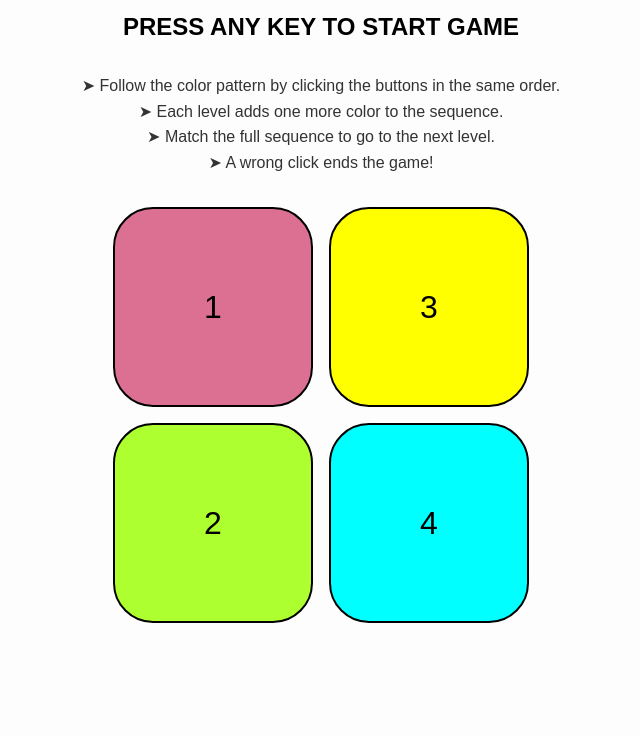
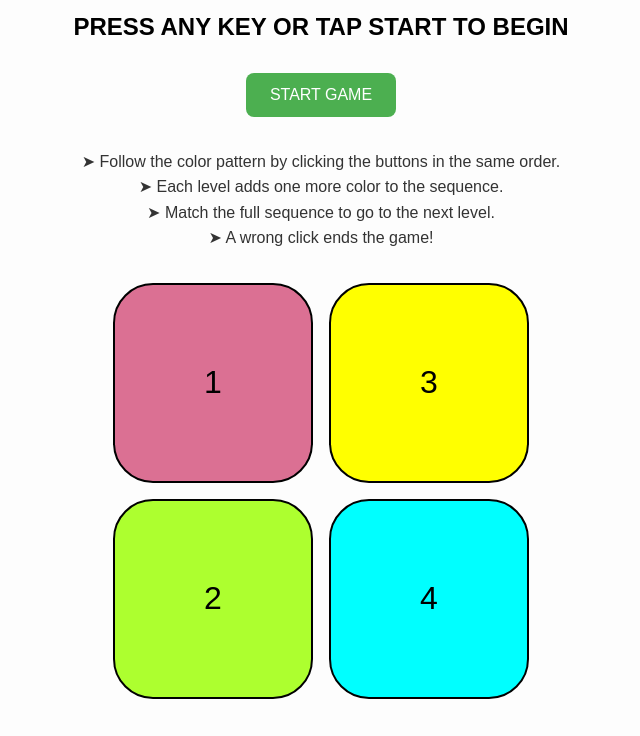
Before and after one commit to HARSHAD280905/SIMON-GAME, a plain HTML site: page index.html in a window 1280 px wide. Shown: the part 64-800 px from the top of the page, without its empty margins (319-959 px from the left). Drawn offline with Linux system fonts and the light colour scheme.

Commit message:
add start button

```diff
--- a/index.html
+++ b/index.html
@@ -8,7 +8,8 @@
 </head>
 <body>
     <h1>SIMON GAME</h1>
-    <h2>PRESS ANY KEY TO START GAME</h2>
+    <h2>PRESS ANY KEY OR TAP START TO BEGIN</h2>
+    <button id="startBtn">START GAME</button>
     <p class="instructions">
         ➤ Follow the color pattern by clicking the buttons in the same order.<br>
         ➤ Each level adds one more color to the sequence.<br>
--- a/simongame.css
+++ b/simongame.css
@@ -26,6 +26,21 @@ h2 {
     margin-bottom: 2rem;
     line-height: 1.6;
 }
+#startBtn {
+    padding: 0.8rem 1.5rem;
+    font-size: 1rem;
+    background-color: #4CAF50;
+    color: white;
+    border: none;
+    border-radius: 0.5rem;
+    cursor: pointer;
+    margin-bottom: 2rem;
+}
+
+#startBtn:active {
+    background-color: #45a049;
+}
+
 
 
 .box {
--- a/simongame.js
+++ b/simongame.js
@@ -5,6 +5,17 @@ let start=false;
 let level=0;
 
 let h2=document.querySelector("h2");
+document.addEventListener("keypress", startGame);
+document.getElementById("startBtn").addEventListener("click", startGame);
+function startGame() {
+    if (!start) {
+        console.log("Game is Starting..!");
+        start = true;
+        levelUp();
+    }
+}
+
+
 document.addEventListener("keypress",function(){
     if(start==false)
     {
```
